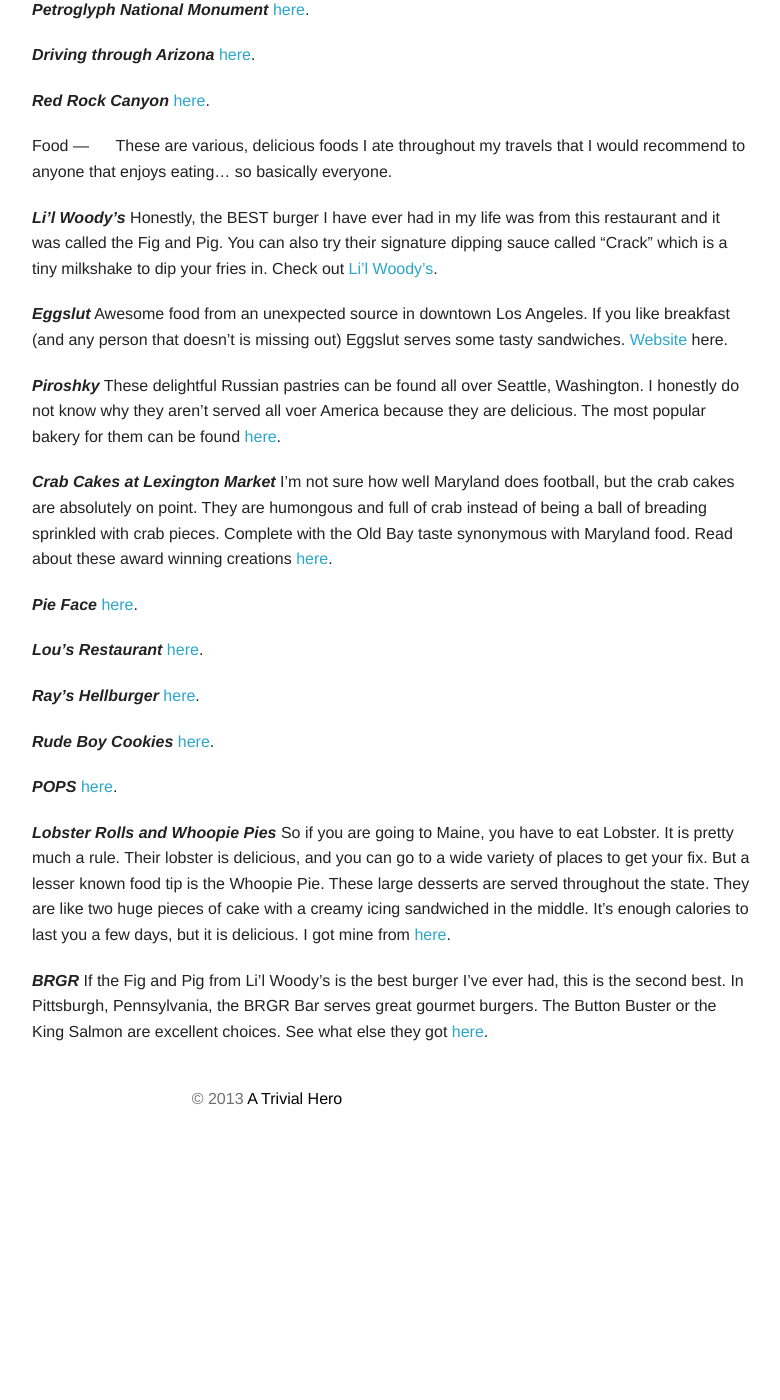
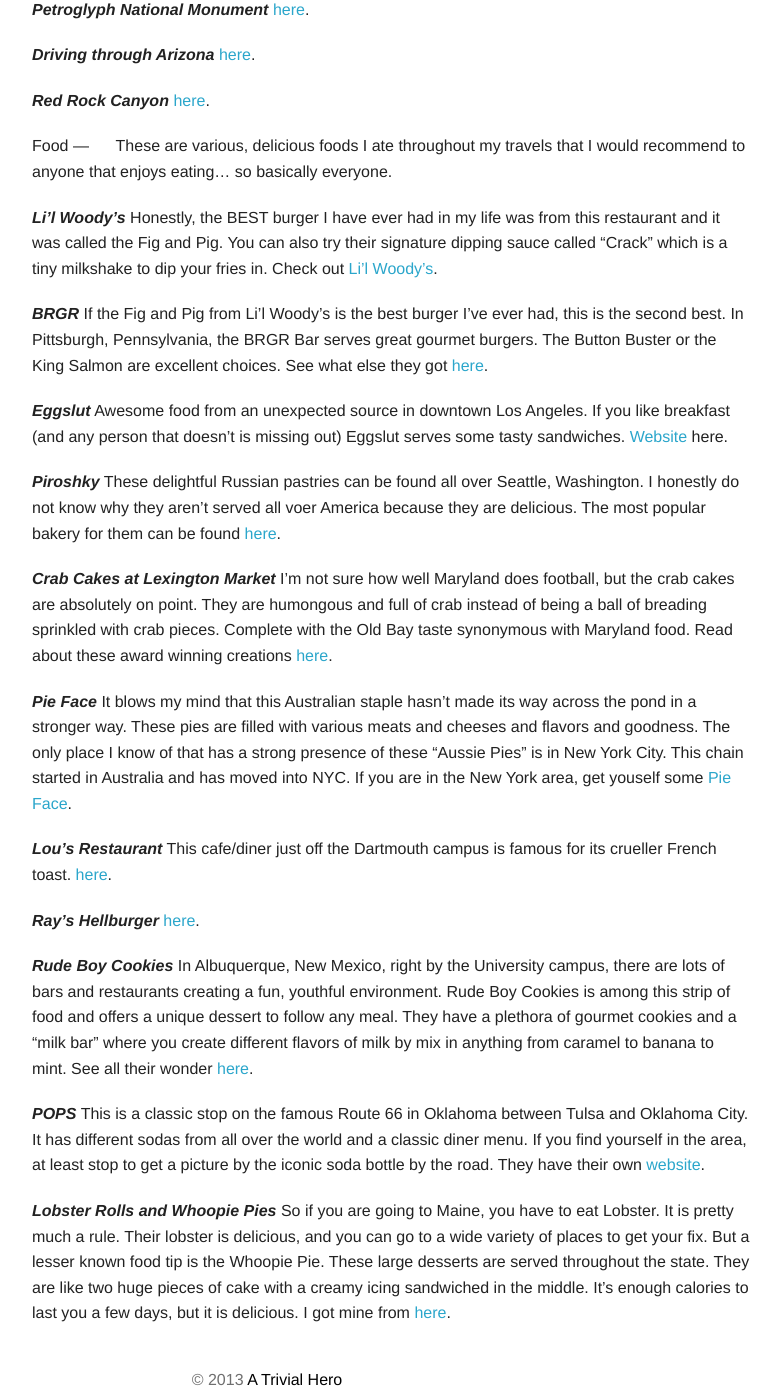
Before and after one commit to atrivialhero/atrivialhero.github.io, a Jekyll site: the page built from love.md, in a window 1280 px wide and 1400 px high, scrolled down 11693 px. Shown: the whole window, without its empty margins (373-1153 px from the left). Built offline with Jekyll 4.4.1, drawn with Linux system fonts in a browser that asks for light colours; some web fonts are replaced; Markdown is read by kramdown in place of the engine named in the settings; comment, search, counter and statistics services are not loaded; before the commit the page ends 12811 px from its top, so only the background shows below that.

Commit message:
Update love.md

```diff
--- a/love.md
+++ b/love.md
@@ -283,6 +283,9 @@
 ***Li'l Woody's***
 Honestly, the BEST burger I have ever had in my life was from this restaurant and it was called the Fig and Pig. You can also try their signature dipping sauce called "Crack" which is a tiny milkshake to dip your fries in. Check out <a href="http://lilwoodys.com" target="_blank">Li'l Woody's</a>.
 
+***BRGR***
+If the Fig and Pig from Li'l Woody's is the best burger I've ever had, this is the second best. In Pittsburgh, Pennsylvania, the BRGR Bar serves great gourmet burgers. The Button Buster or the King Salmon are excellent choices. See what else they got <a href="http://brgrpgh.com" target="_blank">here</a>.
+
 ***Eggslut***
 Awesome food from an unexpected source in downtown Los Angeles. If you like breakfast (and any person that doesn't is missing out) Eggslut serves some tasty sandwiches. <a href="http://www.eggslut.com/#about" target="_blank">Website</a> here.
 
@@ -293,22 +296,19 @@
 I'm not sure how well Maryland does football, but the crab cakes are absolutely on point. They are humongous and full of crab instead of being a ball of breading sprinkled with crab pieces. Complete with the Old Bay taste synonymous with Maryland food. Read about these award winning creations <a href="http://www.faidleyscrabcakes.com" target="_blank">here</a>.
 
 ***Pie Face***
-<a href="http://piefacenyc.com" target="_blank">here</a>.
+It blows my mind that this Australian staple hasn't made its way across the pond in a stronger way. These pies are filled with various meats and cheeses and flavors and goodness. The only place I know of that has a strong presence of these "Aussie Pies" is in New York City. This chain started in Australia and has moved into NYC. If you are in the New York area, get youself some <a href="http://piefacenyc.com" target="_blank">Pie Face</a>.
 
 ***Lou's Restaurant***
-<a href="http://lousrestaurant.net" target="_blank">here</a>.
+This cafe/diner just off the Dartmouth campus is famous for its crueller French toast. <a href="http://lousrestaurant.net" target="_blank">here</a>.
 
 ***Ray's Hellburger***
 <a href="http://rayshellburger.com" target="_blank">here</a>.
 
 ***Rude Boy Cookies***
-<a href="https://rudeboycookies.com" target="_blank">here</a>.
+In Albuquerque, New Mexico, right by the University campus, there are lots of bars and restaurants creating a fun, youthful environment. Rude Boy Cookies is among this strip of food and offers a unique dessert to follow any meal. They have a plethora of gourmet cookies and a "milk bar" where you create different flavors of milk by mix in anything from caramel to banana to mint. See all their wonder <a href="https://rudeboycookies.com" target="_blank">here</a>.
 
 ***POPS***
-<a href="http://www.route66.com" target="_blank">here</a>.
+This is a classic stop on the famous Route 66 in Oklahoma between Tulsa and Oklahoma City. It has different sodas from all over the world and a classic diner menu. If you find yourself in the area, at least stop to get a picture by the iconic soda bottle by the road. They have their own <a href="http://www.route66.com" target="_blank">website</a>.
 
 ***Lobster Rolls and Whoopie Pies***
 So if you are going to Maine, you have to eat Lobster. It is pretty much a rule. Their lobster is delicious, and you can go to a wide variety of places to get your fix. But a lesser known food tip is the Whoopie Pie. These large desserts are served throughout the state. They are like two huge pieces of cake with a creamy icing sandwiched in the middle. It's enough calories to last you a few days, but it is delicious. I got mine from <a href="http://www.wickedwhoopies.com" target="_blank">here</a>.
-
-***BRGR***
-If the Fig and Pig from Li'l Woody's is the best burger I've ever had, this is the second best. In Pittsburgh, Pennsylvania, the BRGR Bar serves great gourmet burgers. The Button Buster or the King Salmon are excellent choices. See what else they got <a href="http://brgrpgh.com" target="_blank">here</a>.
```
